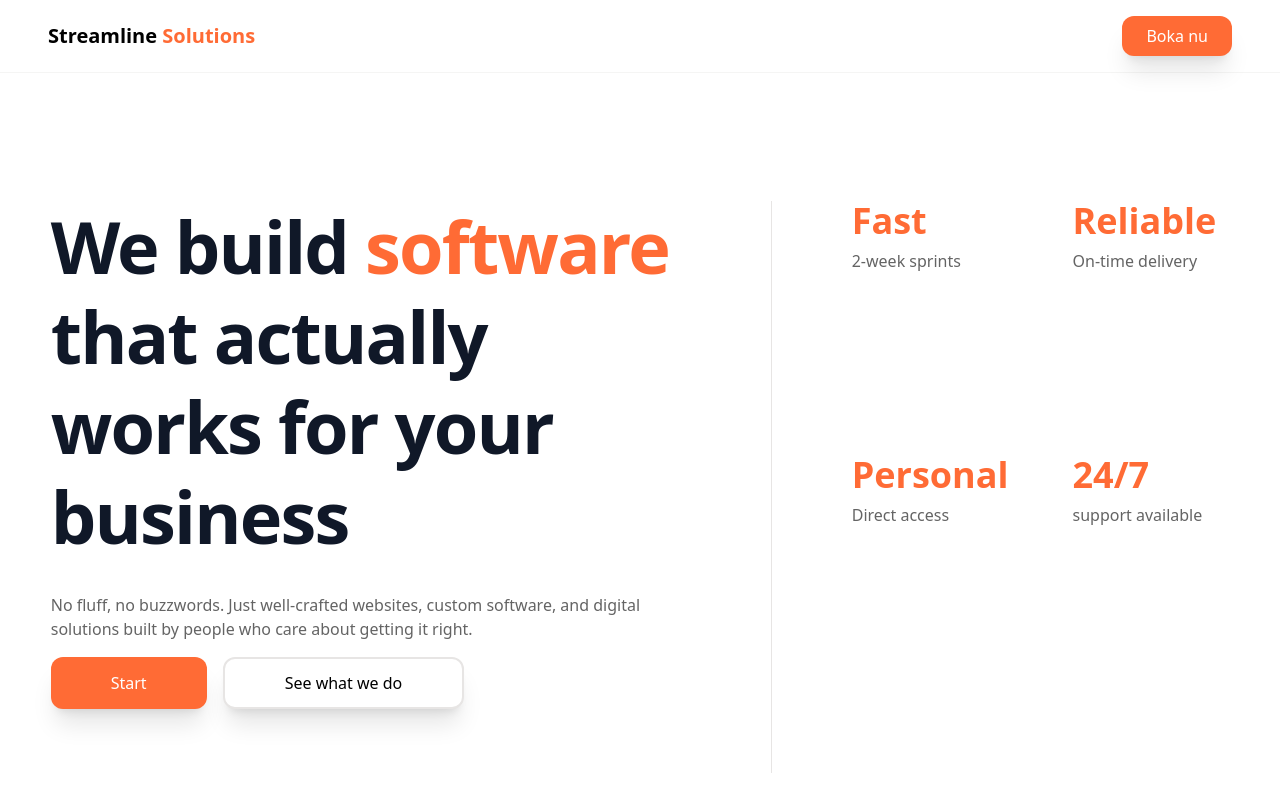
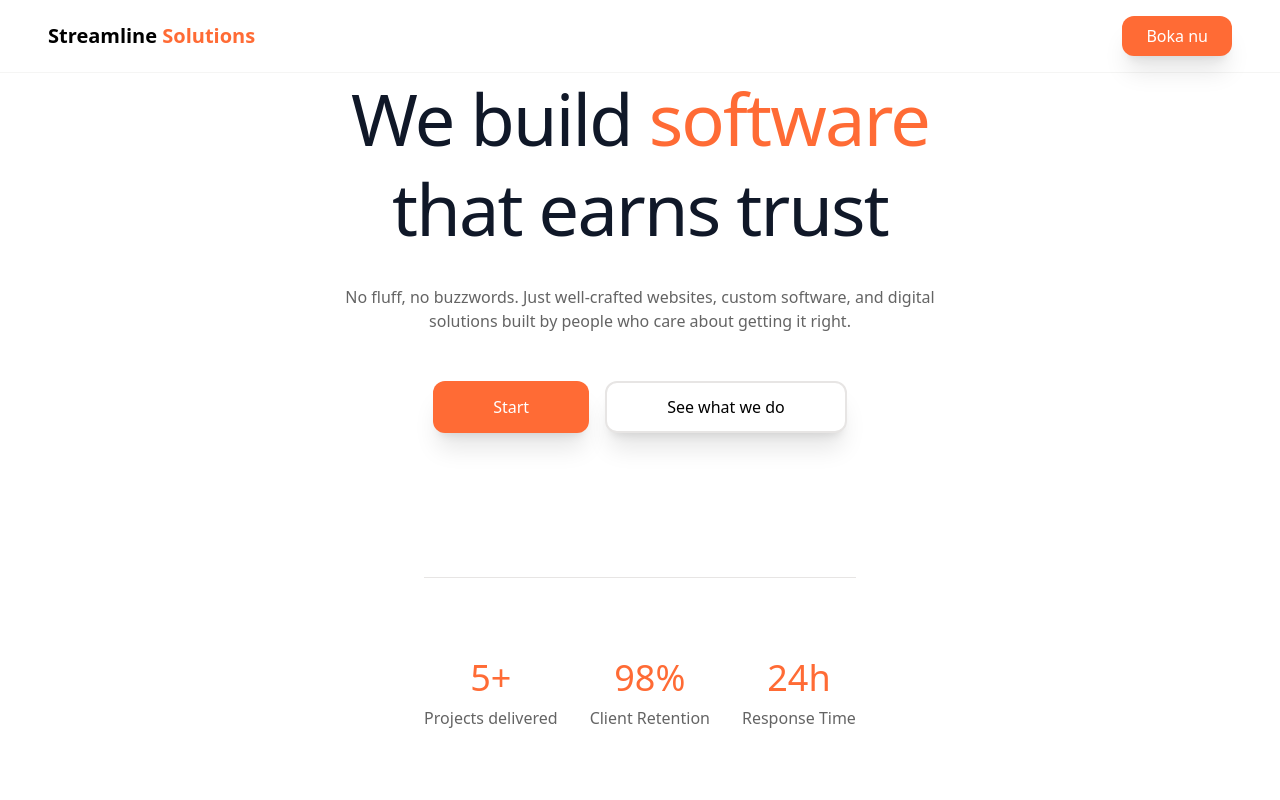
Before and after one commit to DuckGroup/streamline_solutions, a Next.js app: page / in a window 1280 px wide. Shown: the top 800 px of the page. Built offline with nearby package versions, Linux system fonts and the light colour scheme.

Commit message:
refactor: change layout

```diff
--- a/app/page.tsx
+++ b/app/page.tsx
@@ -17,40 +17,35 @@ export default function Home() {
     <main className="flex flex-col">
       <Header />
 
-      <section className="px-4 md:px-12 flex flex-col xl:flex-row justify-center gap-20 pt-32 pb-48 border-b border-stone-200">
+      <section className="px-4 md:px-12 flex flex-col justify-center items-center gap-20 pb-48 border-b border-stone-200 min-h-screen">
         <div>
-          <div className="flex flex-col w-fit w-max-160 md:w-160 gap-4 pb-16">
-            <h2 className="text-4xl md:text-5xl lg:text-6xl xl:text-7xl leading-tight font-bold text-gray-900 tracking-tight pb-4">
-              We build <span className="text-hanuman">software</span> that
-              actually works for your business
+          <div className="flex flex-col w-fit w-max-160 md:w-160 gap-4 pb-16 items-center">
+            <h2 className="text-5xl md:text-6xl lg:text-7xl leading-tight font-medium text-gray-900 tracking-tight pb-4 text-center">
+              We build <span className="text-hanuman">software</span> that earns trust
             </h2>
-            <p className="text-md">
+            <p className="text-md text-center">
               No fluff, no buzzwords. Just well-crafted websites, custom
               software, and digital solutions built by people who care about
               getting it right.
             </p>
-            <div className="flex flex-col sm:flex-row gap-4 w-fit">
+            <div className="flex flex-col sm:flex-row gap-4 w-fit pt-8">
               <Button size="md">Start</Button>
               <WhiteButton size="md">See what we do</WhiteButton>
             </div>
           </div>
         </div>
-          <ul className="grid grid-cols-2 gap-x-32 gap-y-16 xl:gap-16 pb-32 w-fit border-t xl:border-t-0 xl:border-l border-stone-200 pt-20 xl:pt-0 pl-0 xl:pl-20">
-          <li className="flex flex-col gap-2">
-            <h3 className="text-4xl font-bold text-hanuman">Fast</h3>
-            <p>2-week sprints</p>
+          <ul className="flex gap-8 pb-32 w-fit border-t border-stone-200 pt-20">
+          <li className="flex flex-col gap-2 items-center">
+            <h3 className="text-4xl text-hanuman">5+</h3>
+            <p className="text-center">Projects delivered</p>
           </li>
-          <li className="flex flex-col gap-2">
-            <h3 className="text-4xl font-bold text-hanuman">Reliable</h3>
-            <p>On-time delivery</p>
+          <li className="flex flex-col gap-2 items-center">
+            <h3 className="text-4xl text-hanuman">98%</h3>
+            <p className="text-center">Client Retention</p>
           </li>
-          <li className="flex flex-col gap-2">
-            <h3 className="text-4xl font-bold text-hanuman">Personal</h3>
-            <p>Direct access</p>
-          </li>
-          <li className="flex flex-col gap-2">
-            <h3 className="text-4xl font-bold text-hanuman">24/7</h3>
-            <p>support available</p>
+          <li className="flex flex-col gap-2 items-center">
+            <h3 className="text-4xl text-hanuman">24h</h3>
+            <p className="text-center">Response Time</p>
           </li>
         </ul>
         {/* <div className="flex flex-col gap-4 justify-end">
@@ -68,7 +63,7 @@ export default function Home() {
       <section className="px-4 md:px-24 flex flex-col gap-8 py-20 border-b-2 border-stone-200">
         <div className="flex flex-col gap-4 w-max-140 md:w-140">
           <h4 className="text-hanuman font-semibold">WHAT WE DO</h4>
-          <h3 className="font-bold text-5xl pb-4 text-center">
+          <h3 className="font-bold text-5xl pb-4">
             Software solutions that solve real problems
           </h3>
           <p>
```
